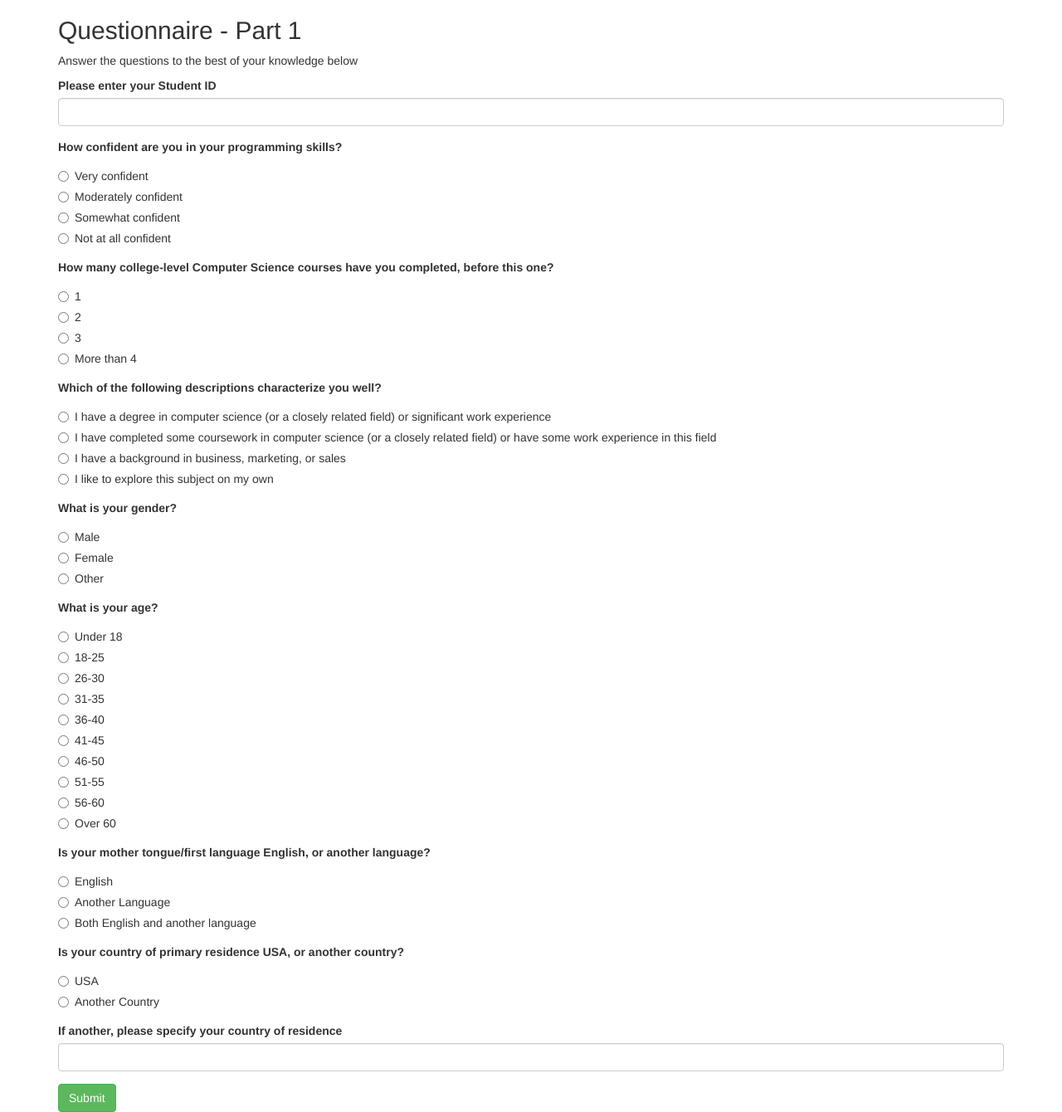
After one commit to hmaskai/Quiz-Of-The-Day, a PHP site: page /pre_questionnaire.php in a window 1280 px wide. The commit adds this page. Shown: the whole page at 83% size. Run offline with PHP 8.4, Linux system fonts and the light colour scheme.

Commit message:
Adding pre validation form with backend

```diff
--- /dev/null
+++ b/Quizopedia/public/pre_questionnaire.php
@@ -0,0 +1,156 @@
+<!DOCTYPE html>
+<html lang="en">
+<head>
+  <title>Quizopedia</title>
+  <meta charset="utf-8">
+  <meta name="viewport" content="width=device-width, initial-scale=1">
+  <link rel="stylesheet" href="http://maxcdn.bootstrapcdn.com/bootstrap/3.3.6/css/bootstrap.min.css">
+  <script src="https://ajax.googleapis.com/ajax/libs/jquery/1.12.0/jquery.min.js"></script>
+  <script src="http://maxcdn.bootstrapcdn.com/bootstrap/3.3.6/js/bootstrap.min.js"></script>
+</head>
+<body>
+
+<div class="container">
+  <h2>Questionnaire - Part 1</h2>
+  <p>Answer the questions to the best of your knowledge below</p>
+
+  <!--Pre Questionnaire Form -->
+
+  <form role="form" action="prequestionnaire_validate.php" method="post" >
+    <div class="form-group">
+      <label for="studentID">Please enter your Student ID</label>
+      <input type="text" class="form-control" id="usr" name="usr">
+    </div>
+
+	<div class="form-group">
+		<label for="programmingSkill">How confident are you in your programming skills?</label>
+		<div class="radio">
+		  <label><input type="radio" name="programmingSkill" value="Very Confident">Very confident</label>
+		</div>
+		<div class="radio">
+		  <label><input type="radio" name="programmingSkill" value="Moderately confident">Moderately confident</label>
+		</div>
+		<div class="radio">
+		  <label><input type="radio" name="programmingSkill" value="Somewhat confident">Somewhat confident</label>
+		</div>
+		<div class="radio">
+		  <label><input type="radio" name="programmingSkill" value="Not at all confident">Not at all confident</label>
+		</div>
+	</div>
+
+
+
+	<div class="form-group">
+		<label for="coursesCompleted">How many college-level Computer Science courses have you completed, before this one?</label>
+		<div class="radio">
+		  <label><input type="radio" name="coursesCompleted" value="1">1</label>
+		</div>
+		<div class="radio">
+		  <label><input type="radio" name="coursesCompleted" value="2">2</label>
+		</div>
+		<div class="radio">
+		  <label><input type="radio" name="coursesCompleted" value="3">3</label>
+		</div>
+		<div class="radio">
+		  <label><input type="radio" name="coursesCompleted" value="4">More than 4</label>
+		</div>
+	</div>
+
+	<div class="form-group">
+		<label for="characteristic">Which of the following descriptions characterize you well?</label>
+		<div class="radio">
+		  <label><input type="radio" name="characteristic" value="Degree in CS">I have a degree in computer science (or a closely related field) or significant work experience</label>
+		</div>
+		<div class="radio">
+		  <label><input type="radio" name="characteristic" value="Some work experience in CS">I have completed some coursework in computer science (or a closely related field) or have some work experience in this field</label>
+		</div>
+		<div class="radio">
+		  <label><input type="radio" name="characteristic" value="Background in business">I have a background in business, marketing, or sales</label>
+		</div>
+		<div class="radio">
+		  <label><input type="radio" name="characteristic" value="Self learer">I like to explore this subject on my own</label>
+		</div>
+	</div>
+
+	<div class="form-group">
+		<label for="gender">What is your gender?</label>
+		<div class="radio">
+		  <label><input type="radio" name="gender" value="male">Male</label>
+		</div>
+		<div class="radio">
+		  <label><input type="radio" name="gender" value="female">Female</label>
+		</div>
+		<div class="radio">
+		  <label><input type="radio" name="gender" value="other">Other</label>
+		</div>
+	</div>
+
+	<div class="form-group">
+		<label for="age">What is your age?</label>
+		<div class="radio">
+		  <label><input type="radio" name="age" value="under 18">Under 18</label>
+		</div>
+		<div class="radio">
+		  <label><input type="radio" name="age" value="18-25">18-25</label>
+		</div>
+		<div class="radio">
+		  <label><input type="radio" name="age" value="26-30">26-30</label>
+		</div>
+		<div class="radio">
+		  <label><input type="radio" name="age" value="31-35">31-35</label>
+		</div>
+		<div class="radio">
+		  <label><input type="radio" name="age" value="36-40">36-40</label>
+		</div>
+		<div class="radio">
+		  <label><input type="radio" name="age" value="41-45">41-45</label>
+		</div>
+		<div class="radio">
+		  <label><input type="radio" name="age" value="46-50">46-50</label>
+		</div>
+		<div class="radio">
+		  <label><input type="radio" name="age" value="51-55">51-55</label>
+		</div>
+		<div class="radio">
+		  <label><input type="radio" name="age" value="56-60">56-60</label>
+		</div>
+		<div class="radio">
+		  <label><input type="radio" name="age" value="Over 60">Over 60</label>
+		</div>
+	</div>
+
+	<div class="form-group">
+		<label for="motherTongue">Is your mother tongue/first language English, or another language?</label>
+		<div class="radio">
+		  <label><input type="radio" name="motherTongue" value="English">English</label>
+		</div>
+		<div class="radio">
+		  <label><input type="radio" name="motherTongue" value="Another">Another Language</label>
+		</div>
+		<div class="radio">
+		  <label><input type="radio" name="motherTongue" value="Both">Both English and another language</label>
+		</div>
+	</div>
+
+	<div class="form-group">
+		<label for="country">Is your country of primary residence USA, or another country?</label>
+		<div class="radio">
+		  <label><input type="radio" name="country" value="USA">USA</label>
+		</div>
+		<div class="radio">
+		  <label><input type="radio" name="country" value="Another">Another Country</label>
+		</div>
+	</div>
+
+	<label for="counrtyResidence">If another, please specify your country of residence</label>
+	<div class="form-group">
+	  <input type="text" class="form-control" id="countryResidence" name="countryResidence">
+	</div>
+    <input type="submit" class="btn btn-success" value="Submit"/>
+  </form>
+
+   <!--Pre Questionnaire Form Ends Here-->
+</div>
+
+</body>
+</html>
```
Also changed, not shown: Quizopedia/public/homepage.php (+23 -11 lines), Quizopedia/public/prequestionnaire_validate.php (added, +17 -0 lines).
